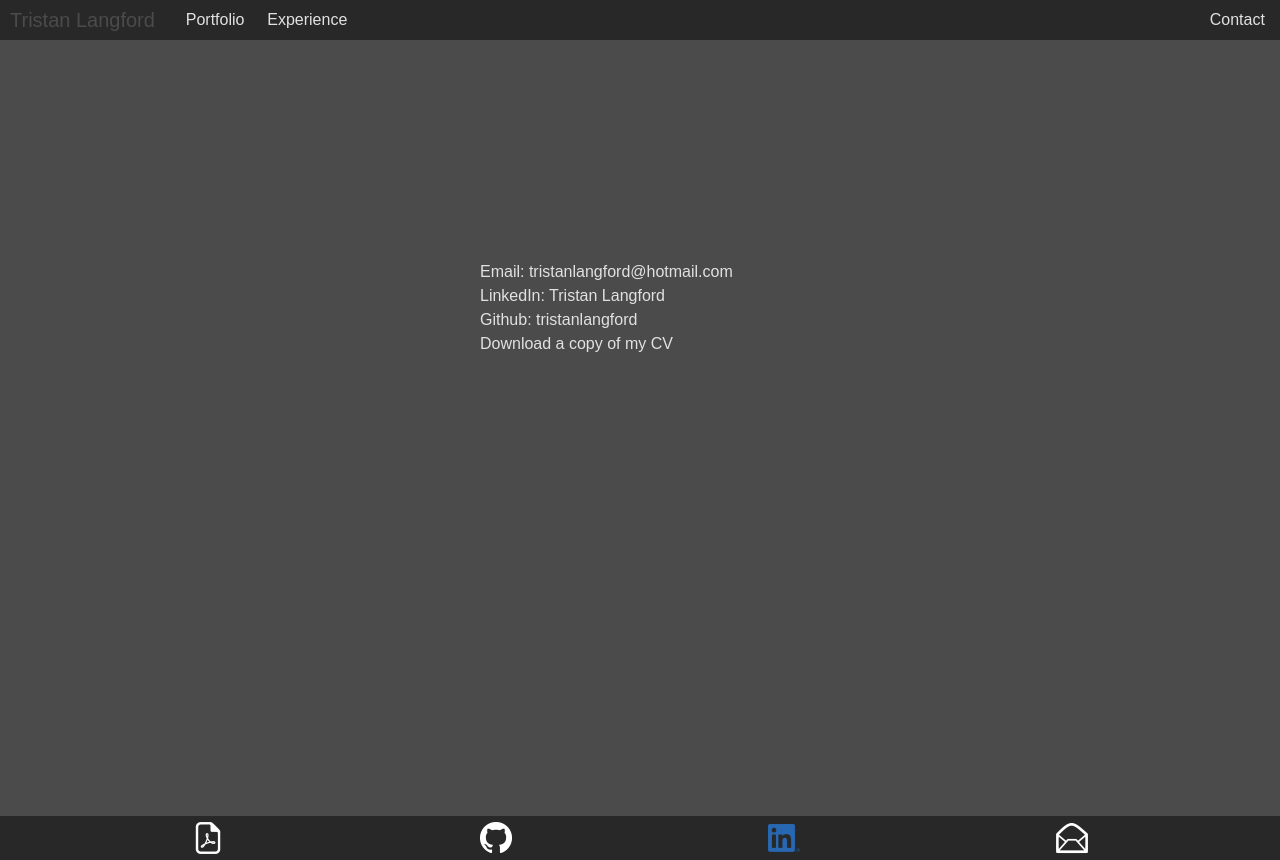
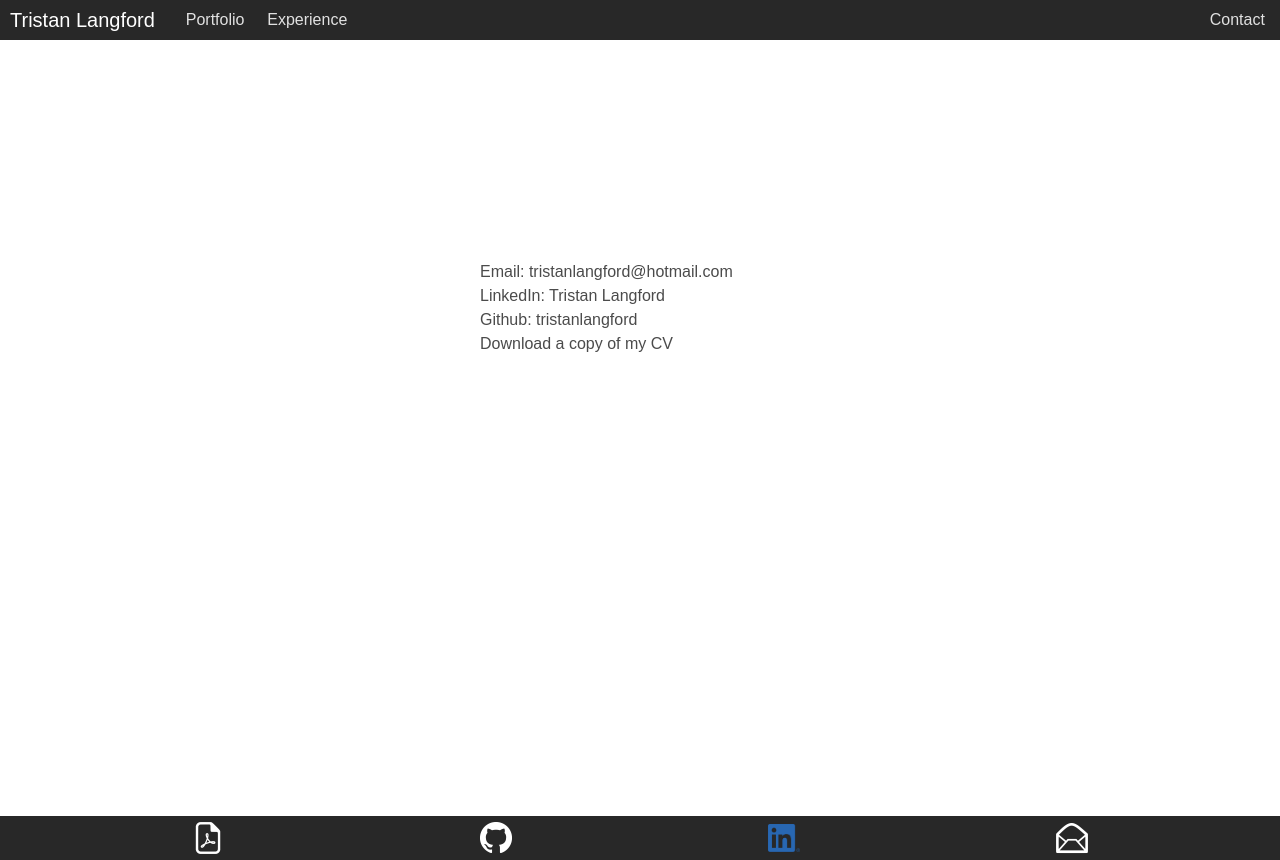
Before and after one commit to tristanlangford/react-tristan-langford, a React (Create React App) app: page /contact in a window 1280 px wide. Built offline with nearby package versions, Linux system fonts and the light colour scheme.

Commit message:
color change

```diff
--- a/src/App.css
+++ b/src/App.css
@@ -1,8 +1,8 @@
 body {
   padding-top: 60px;
   height: 100%;
-  background-color: #4b4b4b;
-  color: #e1e1e1;
+  background-color: white;
+  color: #4b4b4b;
   font-family: Arial, Helvetica, sans-serif;
 }
 
--- a/src/components/contact/contact.css
+++ b/src/components/contact/contact.css
@@ -26,7 +26,7 @@
   }
 
   .contact-link {
-    color: #e1e1e1;
+    color: #4b4b4b;
   }
 
   .contact-link:hover {
--- a/src/components/experience/experience.css
+++ b/src/components/experience/experience.css
@@ -29,7 +29,7 @@
   }
 
   .date {
-    background-color: #4b4b4b;
+    background-color: white;
   }
 
   .location {
--- a/src/components/header/header.css
+++ b/src/components/header/header.css
@@ -15,7 +15,7 @@
   }
 
   .navbar-brand {
-    color: #4b4b4b !important;
+    color: white !important;
   }
 
   .navbar-light.navbar-nav.nav-link {
--- a/src/components/home/home.css
+++ b/src/components/home/home.css
@@ -59,8 +59,8 @@
     position: absolute;
     top: 0;
     left: 0;
-    color: white;
-    background-color: #4b4b4b;
+    color: #4b4b4b;
+    background-color: white;
     width: 100%;
     height: 100%;
     -webkit-transition: all 400ms ease-out;
--- a/src/index.css
+++ b/src/index.css
@@ -1,16 +1,3 @@
-body {
-  padding-top: 60px;
-  height: 100%;
-  background-color: #4b4b4b;
-  color: #e1e1e1;
-  font-family: Arial, Helvetica, sans-serif;
-}
-
-html {
-  margin: 0;
-  height: 100%;
-}
-
 .page-container {
   position: relative;
   min-height: 100vh;
```
